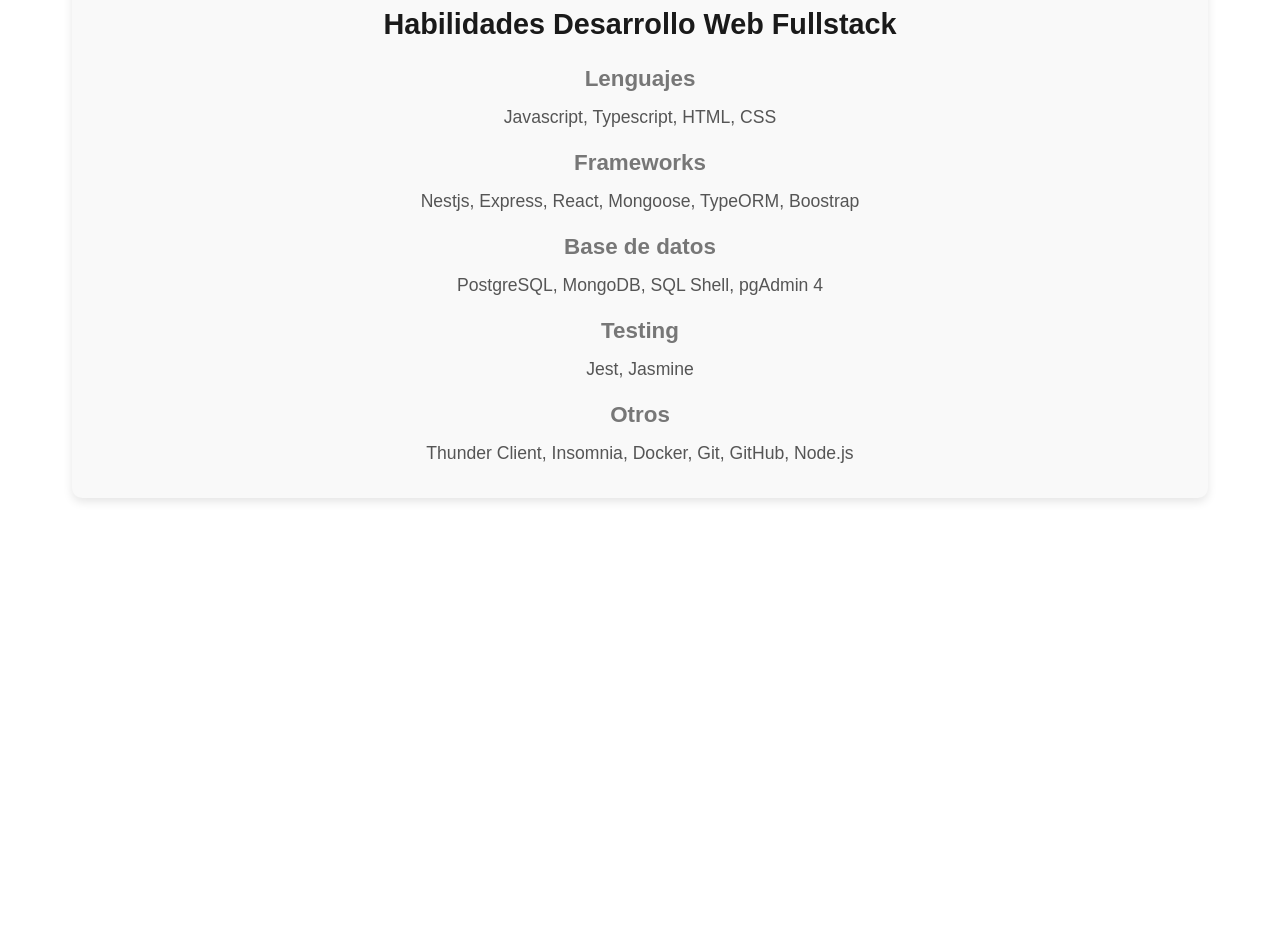
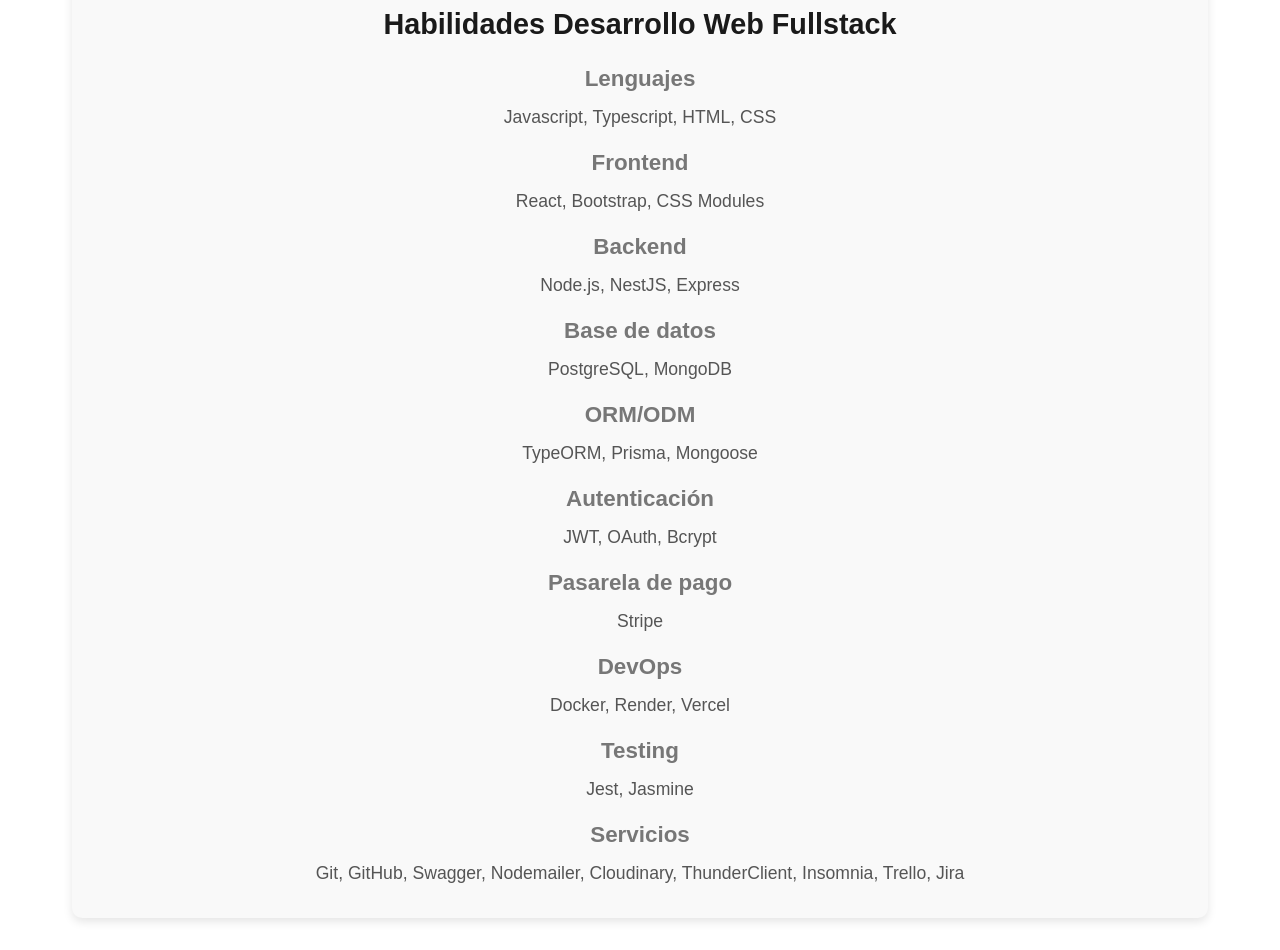
Before and after one commit to augustogalvanb/augustogalvanb.github.io, a website: page pages/educacion.html in a window 1280 px wide. Shown: the part 480-1430 px from the top of the page. Before the commit the page ends 1010 px from the top, so only its background shows below. Drawn offline with Linux system fonts and the light colour scheme.

Commit message:
Update educacion.html

```diff
--- a/pages/educacion.html
+++ b/pages/educacion.html
@@ -52,17 +52,30 @@
                 <h2>Habilidades Desarrollo Web Fullstack</h2>
                 <h3>Lenguajes</h3>
                 <p>Javascript, Typescript, HTML, CSS</p>
-                <h3>Frameworks</h2>
-                <p>Nestjs, Express, React, Mongoose, TypeORM, Boostrap</p>
+                <h3>Frontend</h3>
+                <p>React, Bootstrap, CSS Modules</p>
+                <h3>Backend</h2>
+                <p>Node.js, NestJS, Express</p>
                 <h3>Base de datos</h2>
-                <p>PostgreSQL, MongoDB, SQL Shell, pgAdmin 4</p>
+                <p>PostgreSQL, MongoDB</p>
+                <h3>ORM/ODM</h3>
+                <p>TypeORM, Prisma, Mongoose</p>
+                <h3>Autenticación</h3>
+                <p>JWT, OAuth, Bcrypt</p>
+                <h3>Pasarela de pago</h3>
+                <p>Stripe</p>
+                <h3>DevOps</h3>
+                <p>Docker, Render, Vercel</p>
                 <h3>Testing</h2>
                 <p>Jest, Jasmine</p>
-                <h3>Otros</h2>
-                <p>Thunder Client, Insomnia, Docker, Git, GitHub, Node.js</p>
+                <h3>Servicios</h2>
+                <p>Git, GitHub, Swagger, Nodemailer, Cloudinary, ThunderClient,
+                Insomnia, Trello, Jira
+                </p>
             </section>
         </article>
     </main>
     <script src="../scripts/theme.js"></script>
 </body>
+
 </html>
```
